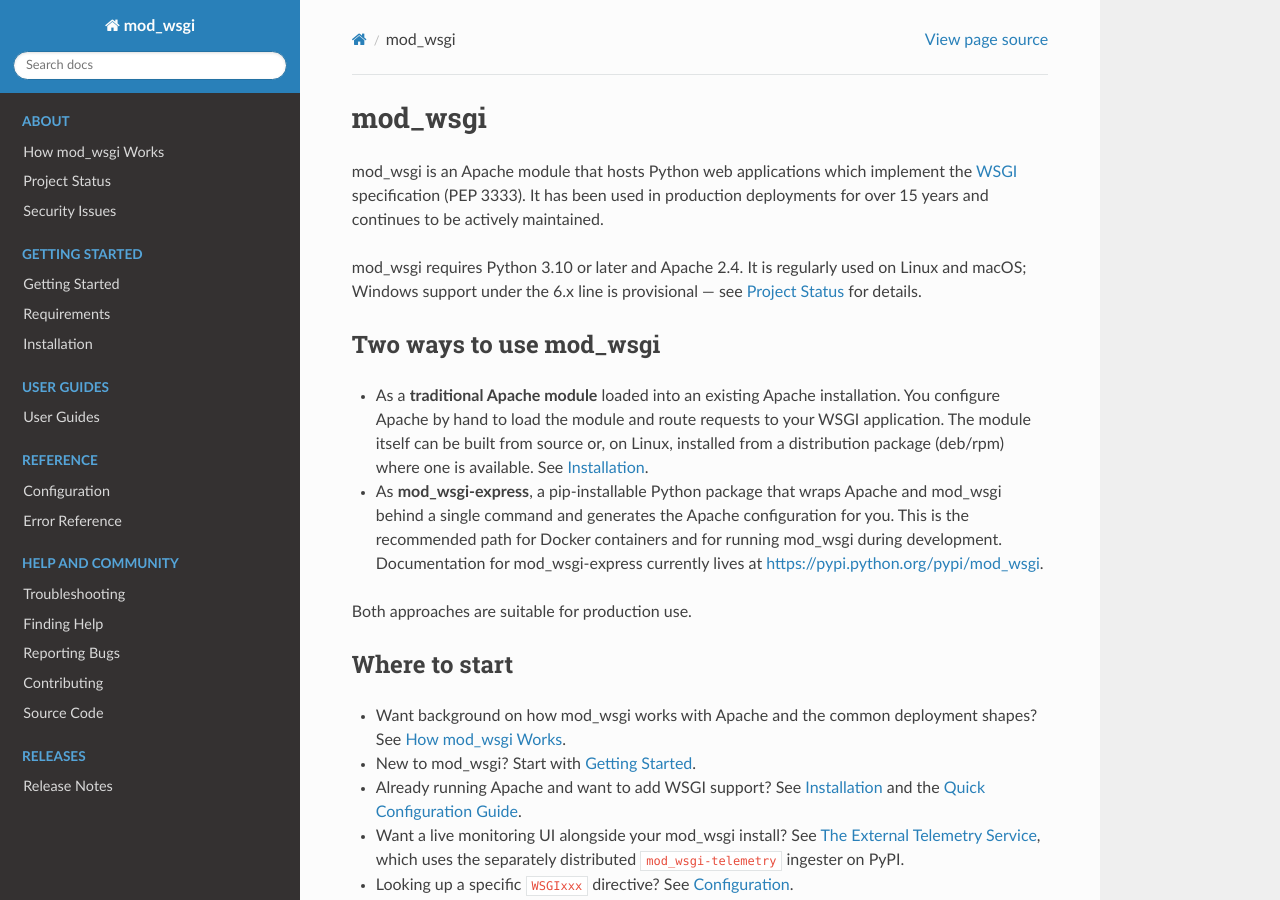
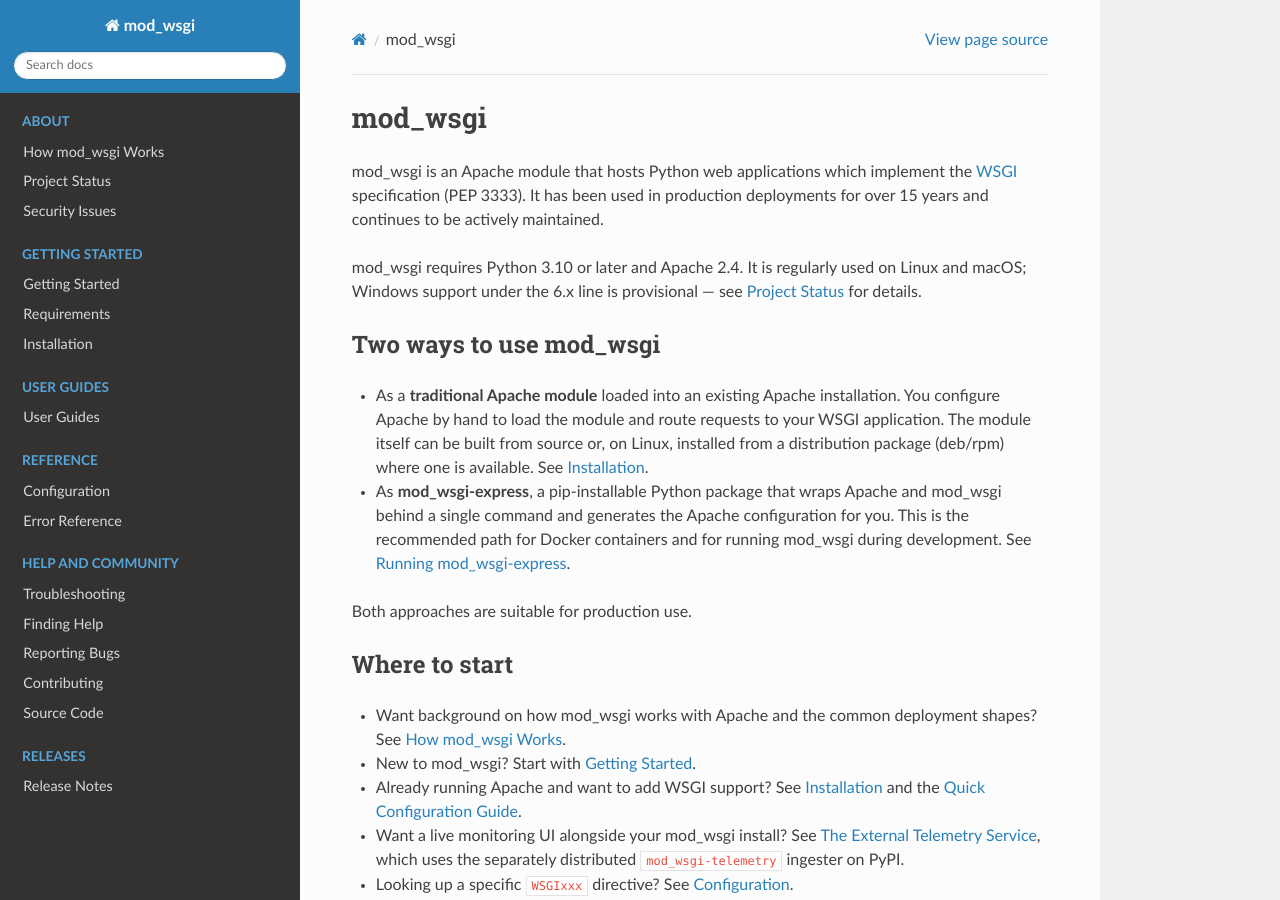
Before and after one commit to GrahamDumpleton/mod_wsgi, a Sphinx documentation site: the page built from docs/index.rst, in a window 1280 px wide and 900 px high. Built offline with Sphinx 7.4.7 and the Read the Docs theme 3.1.0, drawn with Linux system fonts in a browser that asks for light colours.

Commit message:
Point landing page at the in-tree mod_wsgi-express quickstart
The Two ways to use mod_wsgi section said mod_wsgi-express documentation
lived at https://pypi.python.org/pypi/mod_wsgi. That is no longer true;
mod_wsgi-express is covered in user-guides/mod-wsgi-express-quickstart
within this docs site. Link there instead.

```diff
--- a/docs/index.rst
+++ b/docs/index.rst
@@ -23,9 +23,8 @@
 * As **mod_wsgi-express**, a pip-installable Python package that wraps
   Apache and mod_wsgi behind a single command and generates the Apache
   configuration for you. This is the recommended path for Docker
-  containers and for running mod_wsgi during development. Documentation
-  for mod_wsgi-express currently lives at
-  https://pypi.python.org/pypi/mod_wsgi.
+  containers and for running mod_wsgi during development. See
+  :doc:`user-guides/mod-wsgi-express-quickstart`.
 
 Both approaches are suitable for production use.
 
```
